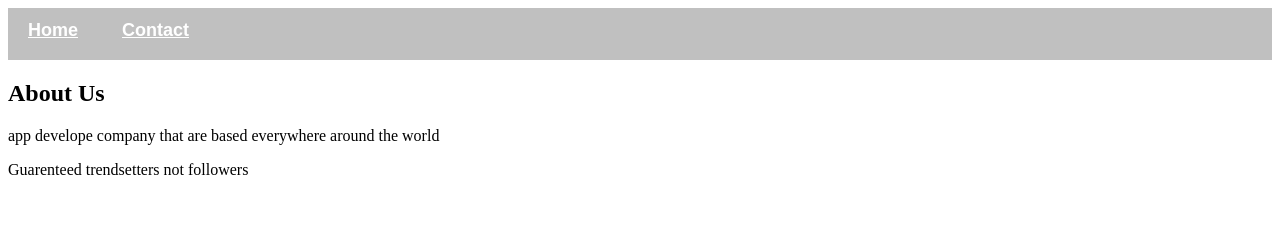
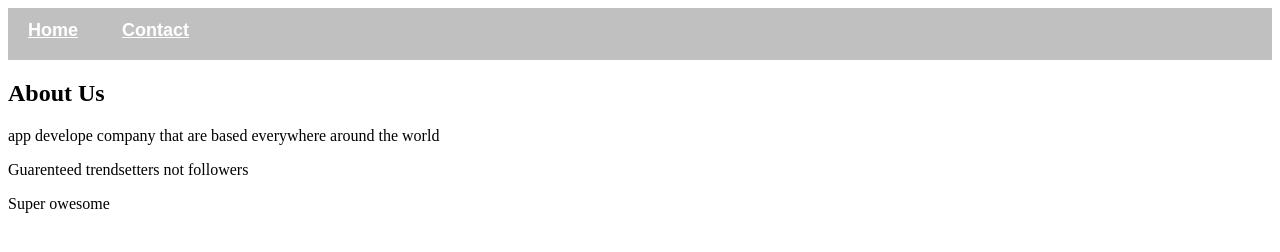
Before and after one commit to lebohangmosia/SuperHeroApp, a plain HTML site: page about.html in a window 1280 px wide. Drawn offline with Linux system fonts and the light colour scheme.

Commit message:
about.html

```diff
--- a/about.html
+++ b/about.html
@@ -11,5 +11,6 @@
         <h2>About Us</h2>
         <p>app develope company that are based everywhere around the world</p>
         <p>Guarenteed trendsetters not followers </p>
+        <p>Super owesome</p>
     </body>
 </html>
```
